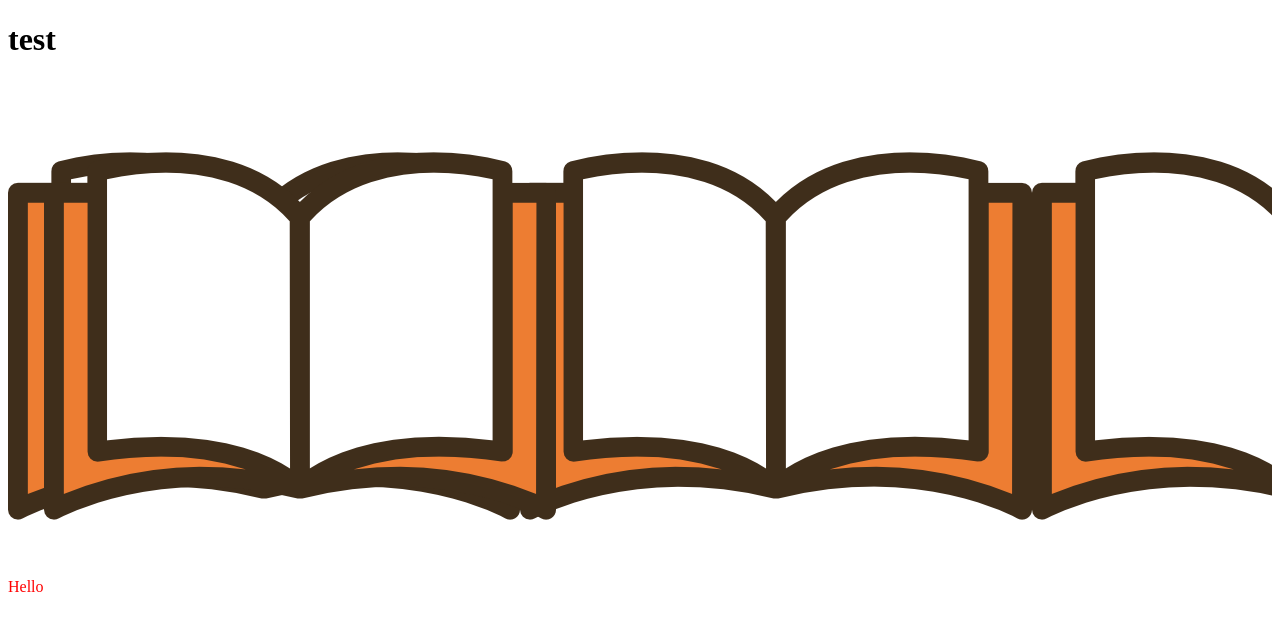
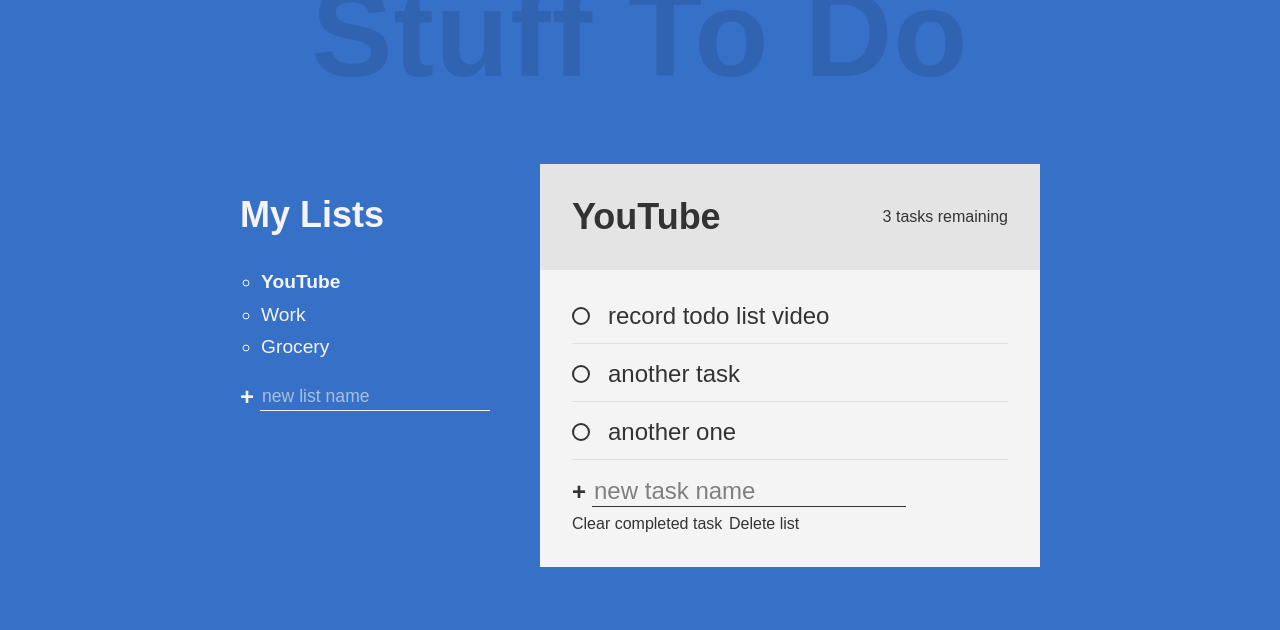
Before and after one commit to RKenny23/todo-app, a website built with webpack: page dist/index.html in a window 1280 px wide. Built offline with Linux system fonts and the light colour scheme.

Commit message:
html and css start.

```diff
--- a/src/index.js
+++ b/src/index.js
@@ -1,5 +1,4 @@
 import "./style.css";
-import Book from "./book.png";
 
 function component() {
   const element = document.createElement("div");
@@ -16,4 +15,4 @@ function component() {
   return element;
 }
 
-document.body.appendChild(component());
+// document.body.appendChild(component());
--- a/src/style.css
+++ b/src/style.css
@@ -1,4 +1,185 @@
-.hello {
-  color: red;
-  background: url('./book.png');
+:root {
+  --clr-primary: rgb(54, 112, 199);
+  --clr-light: #f4f4f4;
+  --clr-dark: #333;
+  --clr-warning: rgb(99, 36, 36);
 }
+
+*,
+*::before,
+*::after {
+  font-family: inherit;
+  box-sizing: border-box;
+}
+
+body {
+  margin: 0;
+  font-family: "Work Sans", sans-serif;
+  font-weight: 300;
+  font-size: 1.5rem;
+  background-color: var(--clr-primary);
+  color: var(--clr-light);
+
+  display: grid;
+  grid:
+    "header header header header" auto
+    "...... lists  active ......" auto /
+    1fr minmax(100px, 300px) minmax(250px, 500px) 1fr;
+}
+
+.title {
+  grid-area: header;
+  text-align: center;
+  font-size: calc(7vw + 2rem);
+  font-weight: 900;
+  color: rgba(0, 0, 0, 0.1);
+  letter-spacing: 1px;
+  margin: -0.3em 0 0.5em;
+}
+
+.all-tasks {
+  grid-area: lists;
+}
+
+.task-list {
+  font-size: 1.2rem;
+  line-height: 1.7;
+  list-style: circle;
+  padding-left: 1.1em;
+}
+
+.list-name {
+  cursor: pointer;
+}
+
+.list-name:hover {
+  opacity: 0.7;
+}
+
+form {
+  display: flex;
+}
+
+.btn {
+  cursor: pointer;
+  background: 0;
+  border: 0;
+  padding: 0;
+  color: inherit;
+  font-size: 1rem;
+}
+
+.btn.create {
+  font-size: 1.5rem;
+  font-weight: 900;
+  margin-right: 0.25em;
+  transition: opacity 250ms ease-in;
+}
+
+.btn.create:hover {
+  opacity: 0.7;
+}
+
+.new {
+  background: transparent;
+  border: 0;
+  color: inherit;
+  border-bottom: 1px solid currentColor;
+  font-size: inherit;
+  outline: none;
+
+  transition: border-bottom 150ms ease-in;
+  order: 2;
+}
+
+::-webkit-input-placeholder {
+  color: inherit;
+  opacity: 0.6;
+}
+
+.new:focus {
+  border-bottom-width: 3px;
+}
+
+.new:focus::placeholder {
+  opacity: 0.2;
+}
+
+.new.list {
+  font-size: 1.1rem;
+}
+
+.active-list {
+  font-weight: 700;
+}
+
+.todo-list {
+  --spacer: 2rem;
+
+  grid-area: active;
+  background: var(--clr-light);
+  color: var(--clr-dark);
+}
+
+.todo-header {
+  padding: var(--spacer);
+  background: #e4e4e4;
+  display: flex;
+  align-items: center;
+  justify-content: space-between;
+}
+
+.list-title {
+  margin: 0 1em 0 0;
+}
+
+.task-count {
+  margin: 0;
+  font-size: 1rem;
+}
+
+.todo-body {
+  padding: var(--spacer);
+}
+
+[type="checkbox"] {
+  opacity: 0;
+  position: absolute;
+}
+
+.task label {
+  display: flex;
+  align-items: center;
+  position: relative;
+  margin-bottom: 1.25em;
+}
+
+.task label::after {
+  content: "";
+  position: absolute;
+  right: 0;
+  left: 0;
+  bottom: -50%;
+  height: 1px;
+  background: currentColor;
+  opacity: 0.1;
+}
+
+.custom-checkbox {
+  --size: 0.75em;
+  display: inline-block;
+  width: var(--size);
+  height: var(--size);
+  margin-right: var(--size);
+  cursor: pointer;
+  border: 2px solid currentColor;
+  border-radius: 50%;
+  transform: scale(1);
+  transition: transform 300ms ease-in-out;
+}
+
+.task:hover .custom-checkbox,
+[type="checkbox"]:focus + label .custom-checkbox {
+  transform: scale(1.2);
+  color: var(--clr-primary);
+}
```
Also changed, not shown: dist/bundle.js, dist/index.html.
